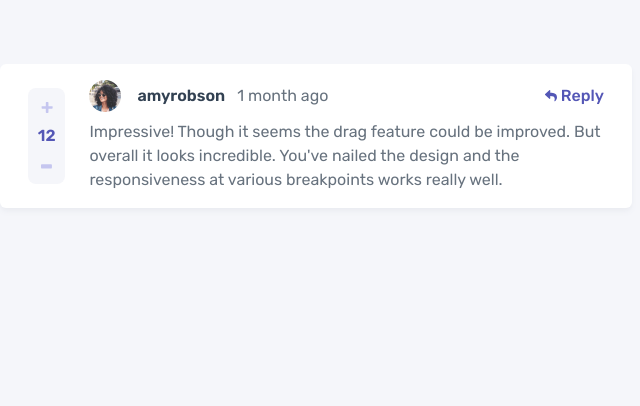
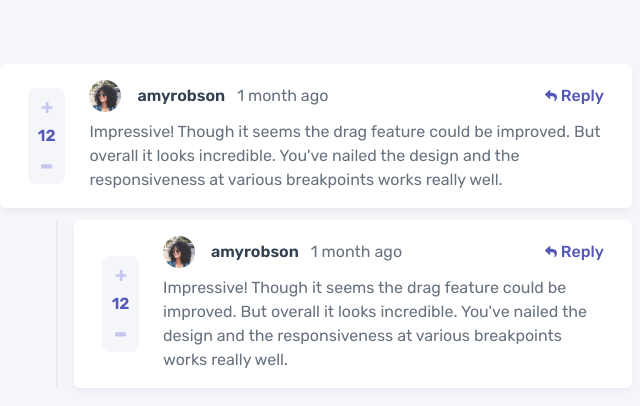
Before and after one commit to 4hmedhabib/100daysofcode, a Next.js app in the folder 01 - Comments-Section/code/: page / in a window 1280 px wide. Shown: the top 406 px of the page, without its empty margins (324-964 px from the left). Built offline with nearby package versions, Linux system fonts and the light colour scheme.

Commit message:
re structured reply section

```diff
--- /dev/null
+++ b/01 - Comments-Section/code/components/Card/ReplyCard.jsx
@@ -0,0 +1,9 @@
+const Card = ({ children }) => {
+  return (
+    <div className="flex px-7 items-center py-4 shadow-md shadow-lightGray bg-white rounded-md">
+      {children}
+    </div>
+  );
+};
+
+export default Card;
--- a/01 - Comments-Section/code/components/Card/index.jsx
+++ b/01 - Comments-Section/code/components/Card/index.jsx
@@ -2,7 +2,7 @@ const Card = ({ children }) => {
   return (
     <div
       id="comment"
-      className="shadow-md shadow-lightGray bg-white rounded-md px-7 py-4 lg:w-2/3 flex items-center"
+      className="shadow-md shadow-lightGray bg-white rounded-md px-7 py-4 lg:w-2/3  flex items-center "
     >
       {children}
     </div>
--- a/01 - Comments-Section/code/components/Comments/Reply/Counter.jsx
+++ /dev/null
@@ -1,32 +0,0 @@
-import { Fragment } from "react";
-import Image from "next/image";
-
-const Counter = () => {
-  return (
-    <Fragment>
-      {/* Counter Card */}
-      <div className="card-counter bg-veryLightGray px-2 w-10 rounded-lg text-center py-2">
-        <div className="mb-1">
-          <Image
-            src="/icons/icon-plus.svg"
-            alt="icons-plus"
-            width="12"
-            height="12"
-          />
-        </div>
-        <h6 className="font-[600]  text-moderateBlue mb-1">12</h6>
-        <div>
-          <Image
-            src="/icons/icon-minus.svg"
-            alt="icons-minus"
-            className="my-2 h-auto"
-            width="12"
-            height="5"
-          />
-        </div>
-      </div>
-    </Fragment>
-  );
-};
-
-export default Counter;
--- a/01 - Comments-Section/code/components/Comments/Reply/index.jsx
+++ b/01 - Comments-Section/code/components/Comments/Reply/index.jsx
@@ -1,49 +1,22 @@
+import { Content, Counter, ReplyCard } from "../../../components";
 import { Fragment } from "react";
-import Image from "next/image";
 
-const Content = () => {
+const Reply = () => {
   return (
     <Fragment>
-      {/* Card Body */}
-      <div className="ml-6 w-full">
-        <div
-          id="card-header"
-          className="flex justify-between items-center mb-2"
-        >
-          <div className="flex items-center">
-            <Image
-              src="/avators/image-amyrobson.png"
-              alt=""
-              width="32"
-              height="32"
-            />
-            <h6 className="ml-4 text-darkBlue mr-3 font-[600] font-rubik">
-              amyrobson
-            </h6>
-            <span className="text-grayishBlue text-md font-[400]">
-              2 weeks ago
-            </span>
+      <div id="reply" className="flex flex-col items-center gap-3 pl-14">
+        <div className="flex gap-4">
+          <div className=" border-l-2 border-lightGray border-solid" />
+          <div className="flex flex-col gap-3">
+            <ReplyCard>
+              <Counter />
+              <Content />
+            </ReplyCard>
           </div>
-          <div className="flex items-center">
-            <Image
-              src="/icons/icon-reply.svg"
-              alt="icons-plus"
-              width="12"
-              height="12"
-            />
-            <h6 className="ml-1 text-moderateBlue font-[500]">Reply</h6>
-          </div>
-        </div>
-        <div>
-          <p className=" text-grayishBlue leading-6 tracking-normal">
-            Impressive! Though it seems the drag feature could be improved. But
-            overall it looks incredible. You've nailed the design and the
-            responsiveness at various breakpoints works really well.
-          </p>
         </div>
       </div>
     </Fragment>
   );
 };
 
-export default Content;
+export default Reply;
--- a/01 - Comments-Section/code/components/Comments/index.jsx
+++ b/01 - Comments-Section/code/components/Comments/index.jsx
@@ -1,5 +1,5 @@
 import { Fragment } from "react";
-import { Card, Counter, Content } from "../../components";
+import { Card, Counter, Content, Reply } from "../../components";
 
 const Comments = () => {
   return (
@@ -8,6 +8,7 @@ const Comments = () => {
         <Counter />
         <Content />
       </Card>
+      <Reply />
     </Fragment>
   );
 };
--- a/01 - Comments-Section/code/components/index.js
+++ b/01 - Comments-Section/code/components/index.js
@@ -2,3 +2,5 @@ export { default as Card } from "./Card";
 export { default as Counter } from "./Comments/Comment/Counter";
 export { default as Content } from "./Comments/Comment/";
 export { default as Comments } from "./Comments/";
+export { default as Reply } from "./Comments/Reply/";
+export { default as ReplyCard } from "./Card/ReplyCard";
--- a/01 - Comments-Section/code/styles/globals.css
+++ b/01 - Comments-Section/code/styles/globals.css
@@ -13,6 +13,10 @@
   width: 50%;
 }
 
+#reply {
+  width: 50%;
+}
+
 body {
   @apply bg-veryLightGray mt-16;
   box-sizing: border-box;
```
